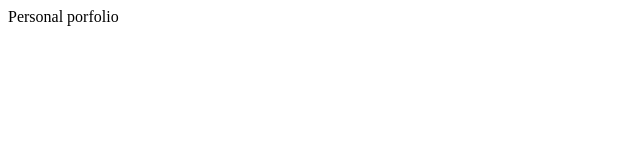
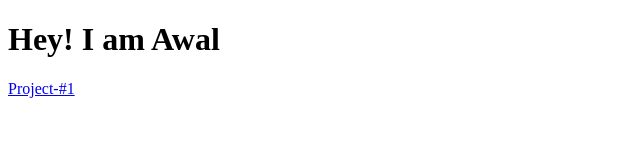
Before and after one commit to abdullah-sust/personal-portfolio, a plain HTML site: page index.html in a window 1280 px wide. Shown: the whole page, without its empty margins (0-640 px from the left). Drawn offline with Linux system fonts and the light colour scheme.

Commit message:
User stories 1 to 5 implemented

```diff
--- a/index.html
+++ b/index.html
@@ -1,12 +1,21 @@
 <!DOCTYPE html>
 <html lang="en">
-<head>
-    <meta charset="UTF-8">
-    <meta http-equiv="X-UA-Compatible" content="IE=edge">
-    <meta name="viewport" content="width=device-width, initial-scale=1.0">
+  <head>
+    <meta charset="UTF-8" />
+    <meta http-equiv="X-UA-Compatible" content="IE=edge" />
+    <meta name="viewport" content="width=device-width, initial-scale=1.0" />
     <title>Personal porfolio</title>
-</head>
-<body>
-    Personal porfolio
-</body>
+  </head>
+  <body>
+    <div>
+      <h1 id="welcome-section">Hey! I am Awal</h1>
+      <div id="projects">
+        <div class="project-tile">
+          <a href="https://github.com/abdullah-sust/personal-portfolio"
+            >Project-#1</a
+          >
+        </div>
+      </div>
+    </div>
+  </body>
 </html>
```
